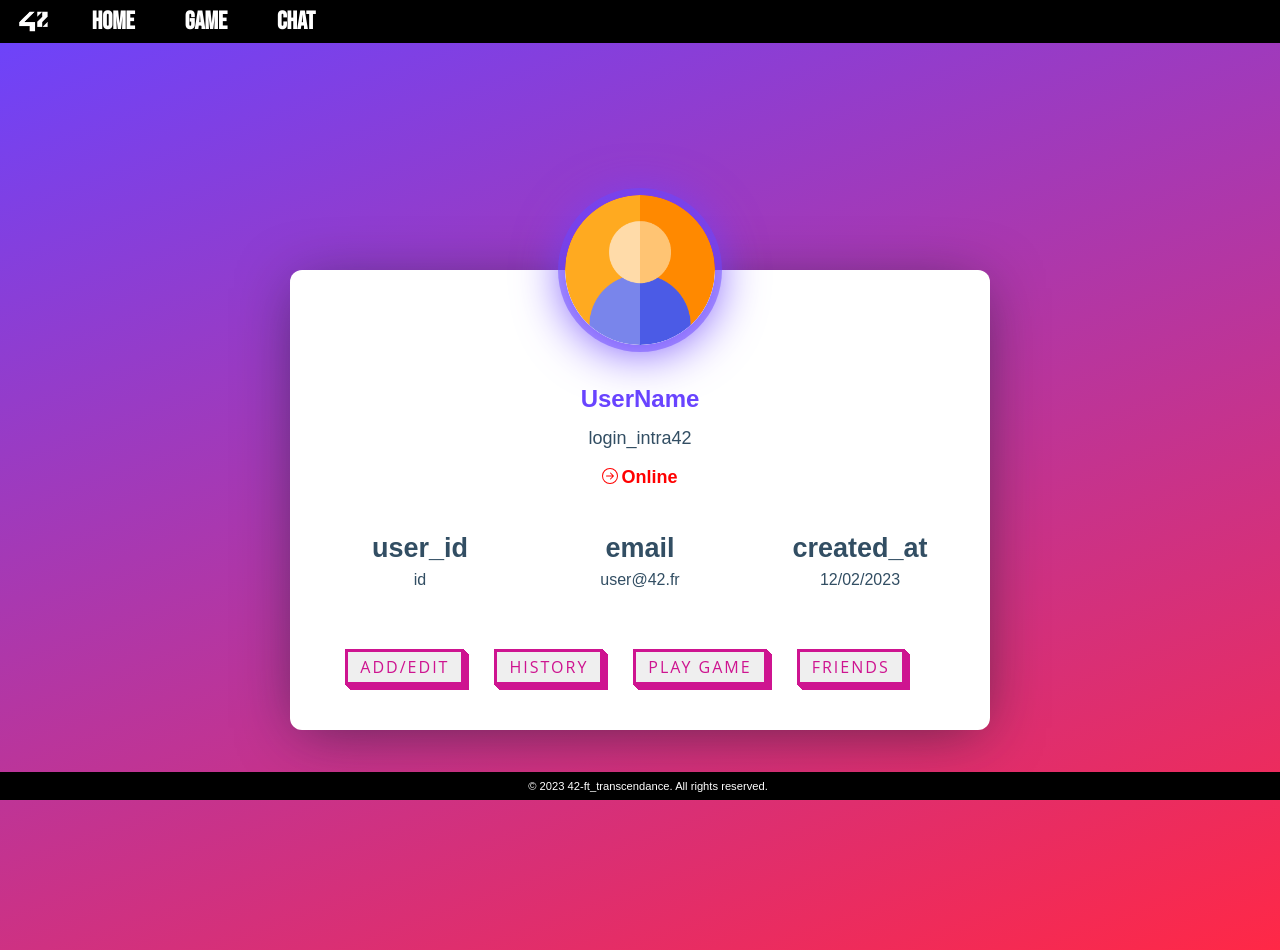
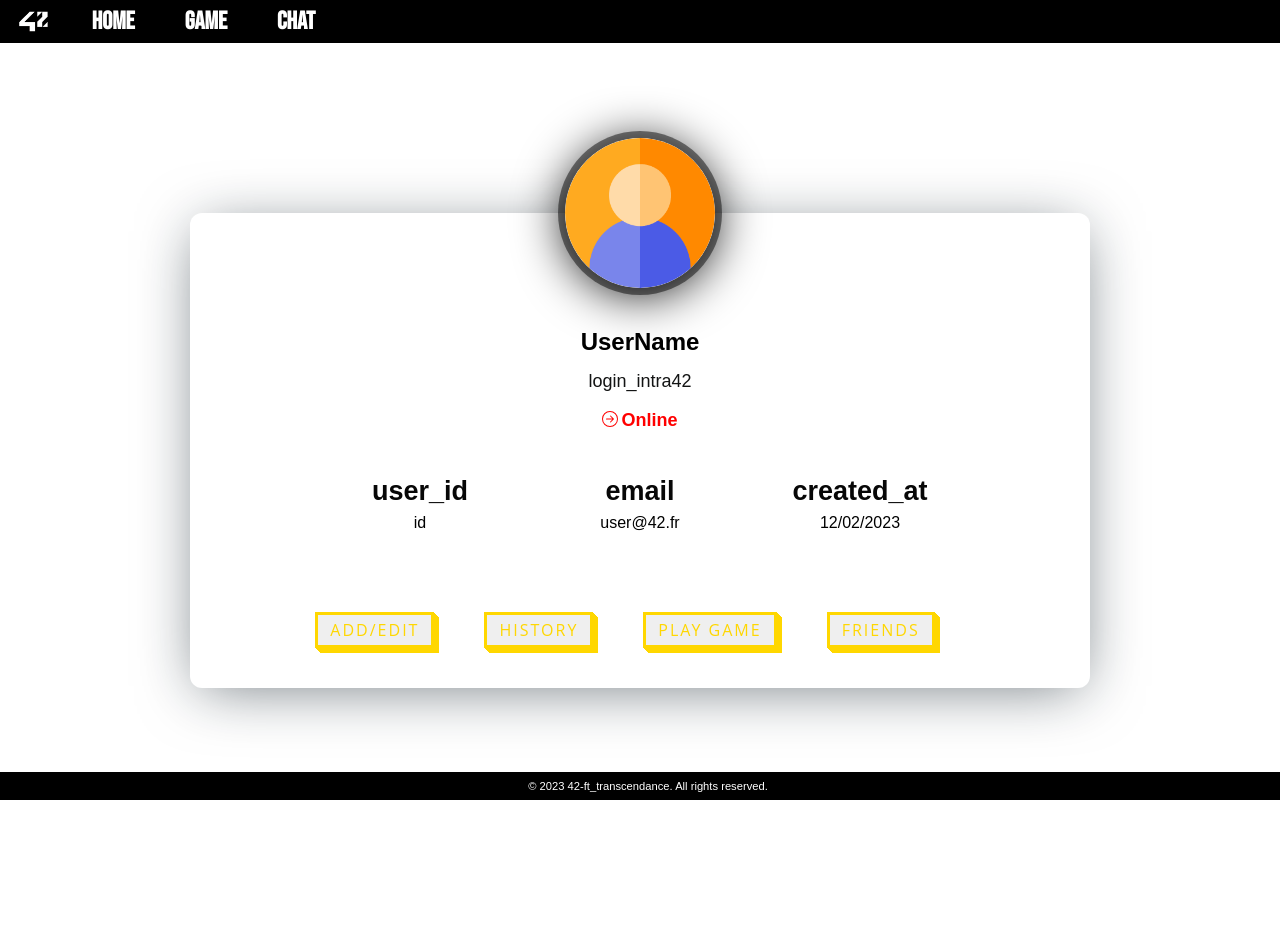
Before and after one commit to Mmahias/ft_transcendence, a React (Create React App) app in the folder frontend/: page /user/profile in a window 1280 px wide. After the commit the page ends 900 px from the top, so only its background shows below. Built offline with nearby package versions, Linux system fonts and the light colour scheme.

Commit message:
add pages user

```diff
--- a/frontend/src/App.tsx
+++ b/frontend/src/App.tsx
@@ -7,6 +7,8 @@ import Footer from './components/Footer';
 import Home from './pages/Home';
 import Game from './pages/Game/Game';
 import Profile from './pages/User/profile'
+import History from './pages/User/history'
+import Friends from './pages/User/friends'
 import { BrowserRouter as Router, Route, Routes } from 'react-router-dom';
 
 const App: React.FC = () => {
@@ -20,6 +22,8 @@ const App: React.FC = () => {
                             <Route path="/" element={<Home/>} />
                             <Route path="/game" element={<Game />} />
                             <Route path="/user/profile" element={<Profile />} />
+                            <Route path="/user/history" element={<History />} />
+                            <Route path="/user/friends" element={<Friends />} />
                         </Routes>
                     </MainContentWrapper>
                     <Footer />
--- a/frontend/src/pages/Home/styles.css
+++ b/frontend/src/pages/Home/styles.css
@@ -22,6 +22,7 @@ p {
 
 span {
   font-family: 'Bebas Neue', cursive;
+  color: black;
   font-size: 2em; /* Taille de police réduite pour les écrans plus petits */
   position: absolute;
   top: 40%;
--- /dev/null
+++ b/frontend/src/pages/User/friends.tsx
@@ -0,0 +1,10 @@
+import React from "react";
+import './friends.style.css';
+
+const Friends: React.FC = () => {
+    return (
+        <h1>Friends</h1>
+    );
+};
+
+export default Friends;
--- /dev/null
+++ b/frontend/src/pages/User/history.tsx
@@ -0,0 +1,10 @@
+import React from "react";
+import './history.style.css';
+
+const History: React.FC = () => {
+    return (
+        <h1>history</h1>
+    );
+};
+
+export default History;
--- a/frontend/src/pages/User/profile.style.css
+++ b/frontend/src/pages/User/profile.style.css
@@ -1,15 +1,14 @@
 body {
   font-family: 'Quicksand', sans-serif;
-  color: #324e63;
+  color: black;
 }
 
 .wrapper {
   width: 100%;
   min-height: 100vh;
   padding: 50px 20px;
-  padding-top: 100px;
+  padding-top: 50px;
   display: flex;
-  background-image: linear-gradient(-20deg, #ff2846 0%, #6944ff 100%);
 }
 
 .profile-card {
@@ -19,7 +18,7 @@ body {
   box-shadow: 0px 8px 60px -10px rgba(13, 28, 39, 0.6);
   background: #fff;
   border-radius: 12px;
-  max-width: 700px;
+  max-width: 900px;
   position: relative;
 }
 
@@ -33,7 +32,7 @@ body {
   overflow: hidden;
   position: relative;
   z-index: 4;
-  box-shadow: 0px 5px 50px 0px rgb(108, 68, 252), 0px 0px 0px 7px rgba(107, 74, 255, 0.5);
+  box-shadow: 0px 5px 50px 0px black, 0px 0px 0px 7px rgba(12, 12, 12, 0.5);
 }
 
 .profile-card__img img {
@@ -55,14 +54,14 @@ body {
 .profile-card__name {
   font-weight: 700;
   font-size: 24px;
-  color: #6944ff;
+  color: black;
   margin-bottom: 15px;
 }
 
 .profile-card__txt {
   font-size: 18px;
   font-weight: 500;
-  color: #324e63;
+  color: #131414;
   margin-bottom: 15px;
 }
 
@@ -81,7 +80,7 @@ body {
 }
 
 .profile-card-loc__txt {
-  color: #324e63;
+  color: #101111;
 }
 
 .profile-card-inf {
@@ -100,7 +99,7 @@ body {
 .profile-card-inf__title {
   font-weight: 700;
   font-size: 27px;
-  color: #324e63;
+  color: #070707;
 }
 
 .profile-card-inf__txt {
@@ -173,7 +172,7 @@ textarea {
   left: 0;
   pointer-events: none;
   opacity: 0;
-  background: rgba(22, 33, 72, 0.35);
+  background:  rgba(22, 33, 72, 0.35);
   border-radius: 12px;
   transition: all .3s;
 }
@@ -181,7 +180,7 @@ textarea {
 
 /* CSS */
 .button-32 {
-    margin-top: 50px;
+    margin-top: 70px;
     flex: 1; /* Ajoutez ceci pour que les boutons occupent un espace égal dans le conteneur */
     margin-right: 30px; /* Espacement entre les boutons */
     font-family: "Open Sans", sans-serif;
@@ -189,7 +188,7 @@ textarea {
     letter-spacing: 2px;
     text-decoration: none;
     text-transform: uppercase;
-    color: #ce1490 ;
+    color: gold ;
     cursor: pointer;
     border: 3px solid;
     padding: 0.25em 0.5em;
--- a/frontend/src/pages/User/profile.tsx
+++ b/frontend/src/pages/User/profile.tsx
@@ -1,6 +1,7 @@
 import React from "react";
 import './profile.style.css';
 import userImage from '../../assets/user.png'
+import { Link as RouterLink } from "react-router-dom";
 
 
 const Profile: React.FC = () => {
@@ -42,16 +43,16 @@ const Profile: React.FC = () => {
             <div className="profile-card-inf__title">created_at</div>
             <div className="profile-card-inf__txt">12/02/2023</div>
           </div>
-          <div className="button-container-51">
-        <button className="button-32" role="button">Add/Edit</button>
-        <button className="button-32" role="button">History</button>
-        <button className="button-32" role="button">Play Game</button>
-        <button className="button-32" role="button">Friends</button>
+          <div className="button-container">
+            <RouterLink to='/'><button className="button-32" role="button">Add/Edit</button></RouterLink>
+            <RouterLink to='/user/history'><button className="button-32" role="button">History</button></RouterLink>
+            <RouterLink to='/game'><button className="button-32" role="button">Play Game</button></RouterLink>
+            <RouterLink to='/user/friends'><button className="button-32" role="button">Friends</button></RouterLink>
         </div>
         </div>
       </div>
     </div>
-  </div>
+    </div>
   );
 };
 
```
Also changed, not shown: frontend/src/pages/User/friends.style.css (added), frontend/src/pages/User/history.style.css (added).
